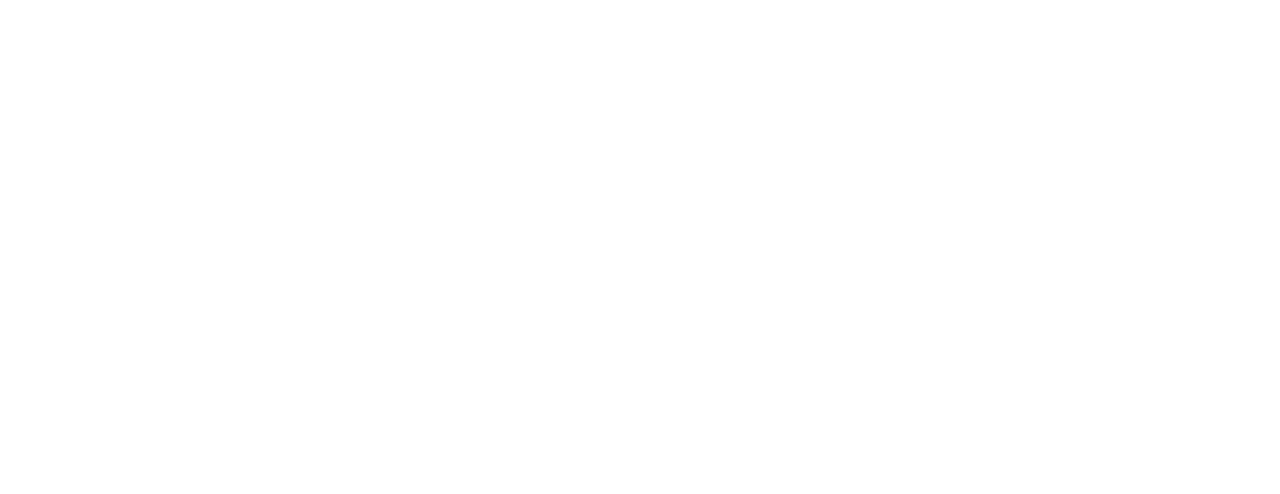
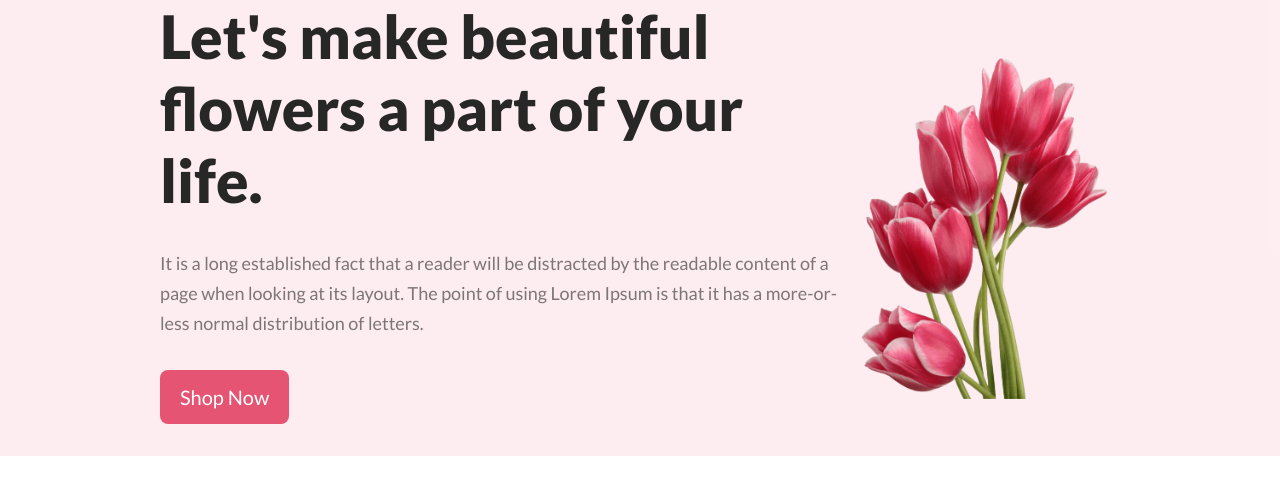
Before and after one commit to MstAktar/Flower-shop-html-css-, a plain HTML site: page index.html in a window 1280 px wide. Drawn offline with Linux system fonts and the light colour scheme.

Commit message:
added header

```diff
--- a/index.html
+++ b/index.html
@@ -4,10 +4,22 @@
     <meta charset="UTF-8">
     <meta name="viewport" content="width=device-width, initial-scale=1.0">
     <title>Flower Shop</title>
+    <link rel="stylesheet" href="style/style.css">
 </head>
 <body>
     <header>
-
+        <div class="container banner">
+            <div class="banner-text">
+                <h1>Let's make beautiful flowers a part of your life.</h1>
+                <p>
+                    It is a long established fact that a reader will be distracted by the readable content of a page when looking at its layout. The point of using Lorem Ipsum is that it has a more-or-less normal distribution of letters.
+                </p>
+                <button>Shop Now</button>
+            </div>
+            <div class="banner-img">
+                <img src="Flower Asset/pngwing 10.png" alt="">
+            </div>
+        </div>
     </header>
     <main>
 
--- /dev/null
+++ b/style/style.css
@@ -0,0 +1,52 @@
+@import url('https://fonts.googleapis.com/css2?family=Lato:ital,wght@0,100;0,300;0,400;0,700;0,900;1,100;1,300;1,400;1,700;1,900&family=Open+Sans:wght@400;700;800&display=swap');
+
+*{
+    margin: 0;
+    padding: 0;
+    font-family: 'Lato', sans-serif;
+}
+p{
+    color: rgba(39, 39, 39, 0.60);
+    font-family: Lato;
+    font-size: 18px;
+    font-style: normal;
+    font-weight: 400;
+    line-height: 30px; /* 166.667% */
+}
+button{
+    border-radius: 8px;
+    background: #E55473;
+    color: white;
+    border: none;
+    font-size: 20px;
+    padding: 15px 20px;
+}
+header{
+    background-color:rgba(229, 84, 115, 0.10);
+}
+.container{
+    width: 75%;
+    max-width: 1440px;
+    margin: 0 auto;
+}
+.banner{
+    display:flex;
+    align-items: center;
+    justify-content: space-between;
+}
+.banner .banner-text *{
+    margin-bottom: 32px;
+    max-width: 525%;
+}
+.banner .banner-text h1{
+    color: #272727;
+    font-family: Lato;
+    font-size: 60px;
+    font-style: normal;
+    font-weight: 800;
+    line-height: normal;
+}
+.banner .banner-img img{
+    width: 100%;
+    vertical-align: middle;
+}
```
